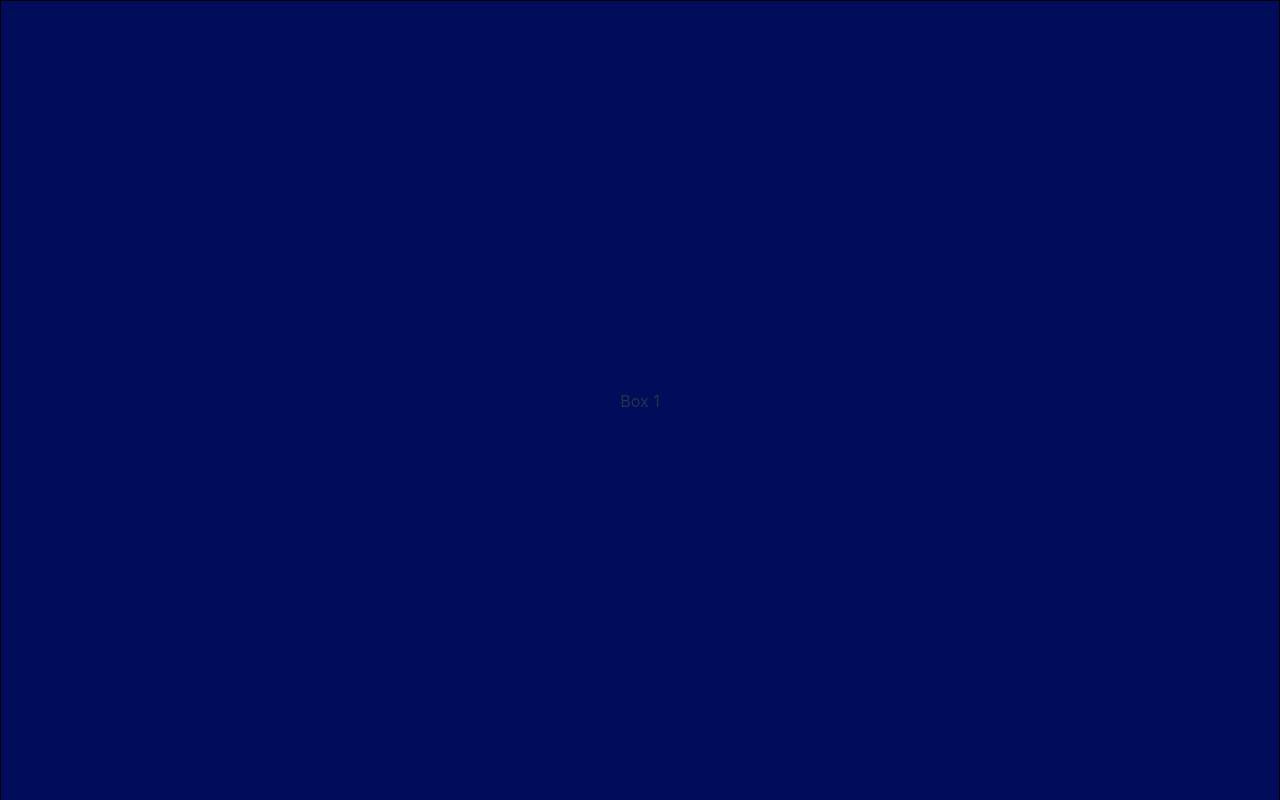
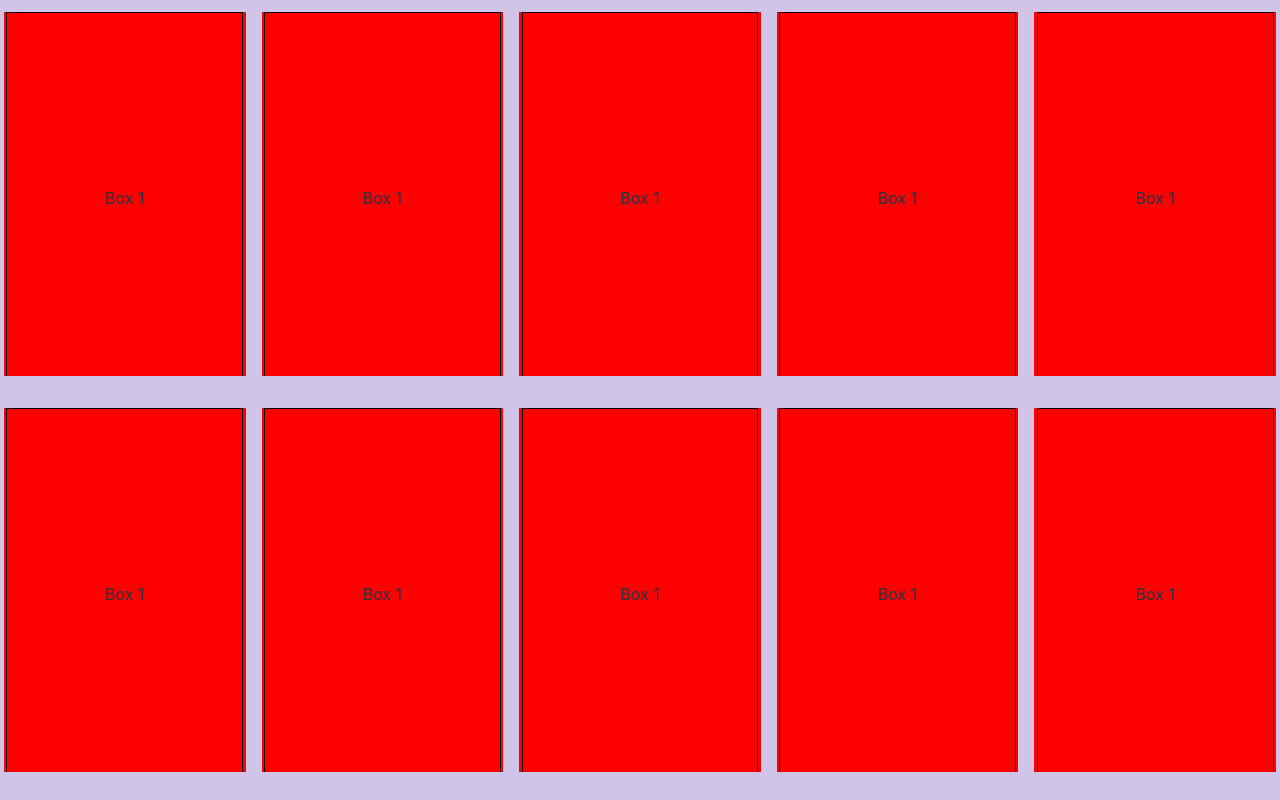
Before and after one commit to apollo-tan/reels-maxing, a React (Vite) app in the folder frontend/: page / in a window 1280 px wide. Built offline with nearby package versions, Linux system fonts and the light colour scheme.

Commit message:
Add 2x5 grid

```diff
--- a/frontend/src/App.tsx
+++ b/frontend/src/App.tsx
@@ -1,10 +1,7 @@
-import { Container } from "@mui/material";
+import { Container, Grid } from "@mui/material";
 import Carousel from "./components/Carousel";
 
 const App = () => {
-  const streamUrl =
-    "https://rr2---sn-o0nbb52v2-npoe.googlevideo.com/videoplayback?expire=1737228225&ei=YauLZ6a1If2Ng8UPj76heA&ip=137.132.26.37&id=o-AMFLNOgVUIZlw3pHYh6i5lsRoDnLIWpUZaiTODe0e0yZ&itag=137&source=youtube&requiressl=yes&xpc=EgVo2aDSNQ%3D%3D&met=1737206625%2C&mh=9v&mm=31%2C29&mn=sn-o0nbb52v2-npoe%2Csn-npoe7nl6&ms=au%2Crdu&mv=m&mvi=2&pcm2cms=yes&pl=24&rms=au%2Cau&initcwndbps=5308750&bui=AY2Et-MZh1RxTy-dqWhusuVzyhfV_0Tcu1zthpd8FD9NajrZ5Cy38bEQSiD1xcwij6lHQ98CZ6oNgWkL&spc=9kzgDdp9xOhC07Hu&vprv=1&mime=video%2Fmp4&rqh=1&gir=yes&clen=4013989&dur=20.720&lmt=1652124010960255&mt=1737206233&fvip=3&keepalive=yes&fexp=51326932%2C51335594%2C51353498%2C51371294%2C51384461&c=ANDROID_VR&txp=6319224&sparams=expire%2Cei%2Cip%2Cid%2Citag%2Csource%2Crequiressl%2Cxpc%2Cbui%2Cspc%2Cvprv%2Cmime%2Crqh%2Cgir%2Cclen%2Cdur%2Clmt&sig=AJfQdSswRQIgEJl-SNKoVOcntrACQYIGE4iuqe_yJcxw9vMCp80dyxACIQCnZIZcUTIiCOUodxETf7kE0-Uc7Tm87toONsUhj5wQzg%3D%3D&lsparams=met%2Cmh%2Cmm%2Cmn%2Cms%2Cmv%2Cmvi%2Cpcm2cms%2Cpl%2Crms%2Cinitcwndbps&lsig=AGluJ3MwRQIhANoDz5TrZt-bfHFXZ9iYOwsQM4uAsmr33odOqj5r4XyqAiBjBLMQ1J6SVO22_3parHkb3Ybh4k3P7bX-RzJpdm8HRQ%3D%3D";
-
   return (
     <Container
       maxWidth={false}
@@ -20,7 +17,29 @@ const App = () => {
         justifyContent: "center",
       }}
     >
-      <Carousel />
+      <Grid
+        container
+        spacing={2}
+        style={{
+          padding: "4px",
+          height: "100%",
+        }}
+      >
+        {Array.from({ length: 10 }).map((_, index) => (
+          <Grid
+            item
+            xs={6} // Two items per row
+            sm={6}
+            md={2.4} // Not valid: Consider 2 or 3 based on design requirements
+            style={{
+              height: "calc(50% - 16px)", // Half of parent height minus spacing
+            }}
+            key={index}
+          >
+            <Carousel />
+          </Grid>
+        ))}
+      </Grid>
     </Container>
   );
 };
--- a/frontend/src/components/Carousel.tsx
+++ b/frontend/src/components/Carousel.tsx
@@ -38,24 +38,31 @@ const Carousel: React.FC = () => {
   return (
     <Box
       sx={{
-        height: "100vh", // Full viewport height
-        width: "100vw",
+        height: "100%", // Full viewport height
+        width: "100%",
         overflowY: "scroll",
         scrollSnapType: "y mandatory",
         flexDirection: "column",
-        position: "relative"
+        background: "red",
+        position: "relative",
+        // Hide scrollbar
+        scrollbarWidth: "none", // Firefox
+        "&::-webkit-scrollbar": {
+          display: "none", // Chrome, Safari
+        },
       }}
     >
       {items.map(item => (
         <Box
           key={item}
           sx={{
-            height: "100vh", // Full viewport height for each box
+            height: "100%", // Full viewport height for each box
             display: "flex",
+            padding: "1%",
+            margin: "1%",
             alignItems: "center",
             justifyContent: "center",
             scrollSnapAlign: "start",
-            background: generateRandomColor(), // Random background color
             border: "1px solid black", // Optional: Add border for visibility
           }}
         >
```
